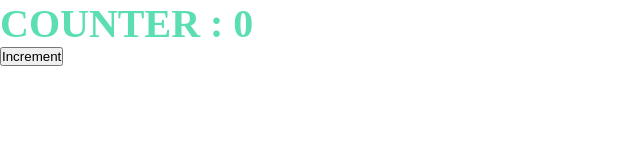
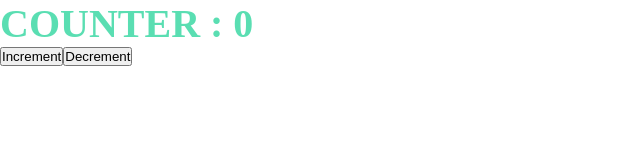
Before and after one commit to alexeyGilyazov/exWork, a React (Create React App) app: page / in a window 1280 px wide. Shown: the top 160 px of the page, without its empty margins (0-640 px from the left). Built offline with nearby package versions, Linux system fonts and the light colour scheme.

Commit message:
added decrement

```diff
--- a/src/components/App.jsx
+++ b/src/components/App.jsx
@@ -7,10 +7,17 @@ function App() {
         setCounter(counter + 1)
     }
 
-    return <>
-        <h1>counter : {counter}</h1>
-        <button onClick={onChangeCounter}>Increment</button>
-    </>
+    const onDecrement = () => {
+        setCounter(counter - 1)
+    }
+
+    return (
+        <>
+            <h1>counter : {counter}</h1>
+            <button onClick={onChangeCounter}>Increment</button>
+            <button onClick={onDecrement}>Decrement</button>
+        </>
+    )
 }
 
 export default App
```
